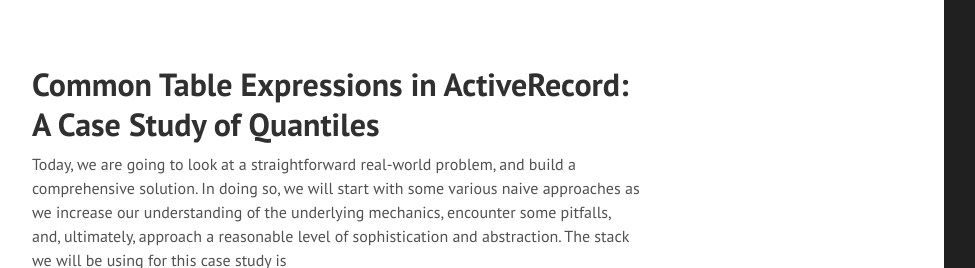
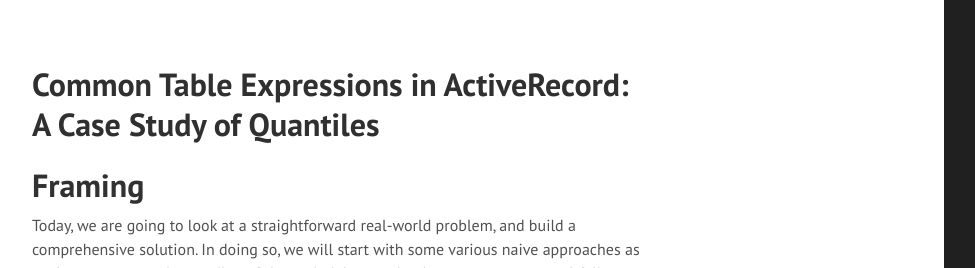
Before and after one commit to sonnym/sonnym.github.io-src, a Jekyll site: the page built from _posts/2017-06-05-common-table-expressions-in-activerecord-a-case-study-of-quantiles.markdown, in a window 1280 px wide and 900 px high, cut to the strip 0-268 px from the top of the window. Shown: the whole strip, without its empty margins (48-1023 px from the left). Built offline with Jekyll 4.4.1, drawn with Linux system fonts in a browser that asks for light colours; Markdown is read by kramdown in place of the engine named in the settings.

Commit message:
add missing heading to post prelude

```diff
--- a/_posts/2017-06-05-common-table-expressions-in-activerecord-a-case-study-of-quantiles.markdown
+++ b/_posts/2017-06-05-common-table-expressions-in-activerecord-a-case-study-of-quantiles.markdown
@@ -11,6 +11,8 @@
   - common table expressions
   - window functions
 ---
+
+# Framing
 
 Today, we are going to look at a straightforward real-world problem, and build a
 comprehensive solution.  In doing so, we will start with some various naive
```
